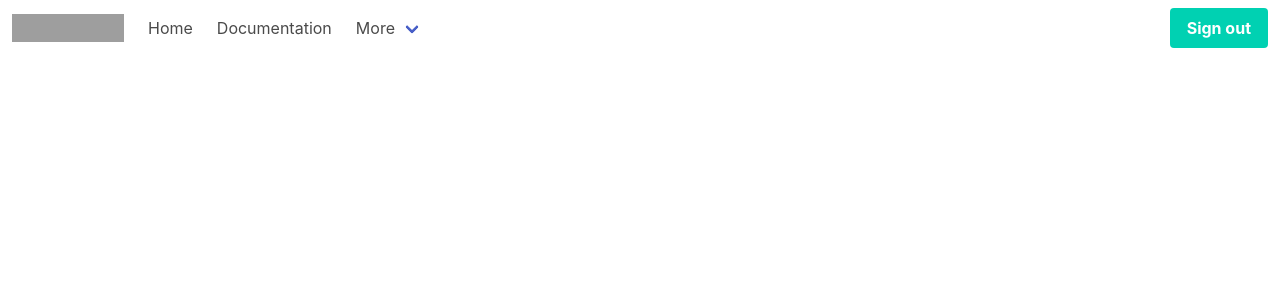
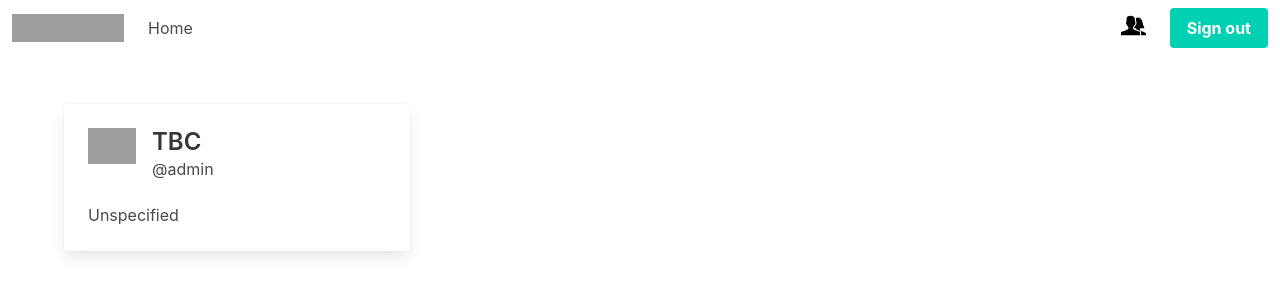
Before and after one commit to Dee-McG/LGBTQ-Networking-Platform, a Django app: page / in a window 1280 px wide. Shown: the top 300 px of the page. Run offline with Django 4.2, Linux system fonts and the light colour scheme; a user stored in the database is signed in; data comes from the database, SQL or seed files in the repository; parts of the project's set-up code (start-up, migrations or seed data) failed here and were passed over; some libraries are stand-ins or nearby versions; grey boxes are pictures that could not be loaded.

Commit message:
Add basic card to home and nav link to profile

```diff
--- a/home/templates/home/index.html
+++ b/home/templates/home/index.html
@@ -1,10 +1,41 @@
 {% extends "base.html" %}
 {% load static %}
-{% block page_header %}
 
+{% block extra_title %}Home{% endblock %}
+
+{% block content %}
+
+<div class="container">
+    <div class="home-pro">
+    <div class="card">
+        <div class="card-content">
+          <div class="media">
+            <div class="media-left">
+              <figure class="image is-48x48">
+                {% if profile.image %}
+                <img src="{{profile.image.url}}" alt="{{request.user.username}}'s profile image">
+                {% else %}
+                <img src="https://bulma.io/images/placeholders/96x96.png" alt="Placeholder image">
+                {% endif %}
+            </figure>
+            </div>
+            <div class="media-content">
+              <p class="title is-4">TBC</p>
+              <p class="subtitle is-6">@{{profile.user.username}}</p>
+            </div>
+          </div>
+
+          <div class="content">
+            {% if profile.job_title %}
+            {{profile.job_title}}
+            {% endif %}
+          </div>
+        </div>
+      </div>
+    </div>
+    <div class="home-posts">
+
+    </div>
+</div>
 
 {% endblock %}
- {% block content %}
-
-
-{% endblock %}
--- a/home/views.py
+++ b/home/views.py
@@ -1,6 +1,15 @@
 from django.views.generic import TemplateView
+from django.contrib.auth.mixins import LoginRequiredMixin
+
+from profiles.models import Profile
 
 
-class IndexView(TemplateView):
+class IndexView(LoginRequiredMixin, TemplateView):
     """Home Page View"""
     template_name = 'home/index.html'
+
+    def get_context_data(self, **kwargs):
+        context = {
+            "profile": Profile.objects.get(user=self.request.user)
+        }
+        return context
--- a/profiles/forms.py
+++ b/profiles/forms.py
@@ -6,11 +6,12 @@ class ProfileForm(forms.ModelForm):
     """form to create a profile"""
     class Meta:
         model = Profile
-        fields = ['job_title', 'location', 'about', 'skills']
+        fields = ['job_title', 'location', 'about', 'skills', 'image']
 
         labels = {
             "job_title": "Job title",
             "location": "Location",
             "about": "About",
-            "skills": "Skills"
+            "skills": "Skills",
+            "Profile Picture": "image"
         }
--- a/profiles/models.py
+++ b/profiles/models.py
@@ -21,6 +21,7 @@ class Profile(models.Model):
         null=True,
         default='Unspecified'
         )
+    image = ResizedImageField(size=[300, 300], quality=75, upload_to="profiles/", force_format='WEBP', blank=True)
     location = models.CharField(
         max_length=100,
         null=True,
--- a/static/css/base.css
+++ b/static/css/base.css
@@ -0,0 +1,25 @@
+.home-pro {
+    width: 100%;
+    margin-top: 3rem;
+}
+
+.home-posts {
+    width: 100%;
+}
+
+/* Navigation */
+
+.nav-pic {
+    height: 25px;
+    width: 25px;
+}
+
+@media screen and (min-width: 800px) {
+    .home-pro {
+        width: 30%;
+    }
+
+    .home-posts {
+        width: 70%;
+    }
+}
--- /dev/null
+++ b/static/js/script.js
@@ -0,0 +1,21 @@
+document.addEventListener('DOMContentLoaded', () => {
+
+    // Get all "navbar-burger" elements
+    const $navbarBurgers = Array.prototype.slice.call(document.querySelectorAll('.navbar-burger'), 0);
+
+    // Add a click event on each of them
+    $navbarBurgers.forEach( el => {
+      el.addEventListener('click', () => {
+
+        // Get the target from the "data-target" attribute
+        const target = el.dataset.target;
+        const $target = document.getElementById(target);
+
+        // Toggle the "is-active" class on both the "navbar-burger" and the "navbar-menu"
+        el.classList.toggle('is-active');
+        $target.classList.toggle('is-active');
+
+      });
+    });
+
+  });
--- a/templates/base.html
+++ b/templates/base.html
@@ -34,7 +34,7 @@
   {% block extra_js %}
   {% endblock %}
 
-  <title>LGBTQ {% block extra_title %}{% endblock %}</title>
+  <title>LGBTQ - {% block extra_title %}{% endblock %}</title>
 </head>
 
 <body>
@@ -46,6 +46,7 @@
   {% endblock %}
   </main>
 
+  <script src="{% static 'js/script.js' %}"></script>
 </body>
 
 </html>
--- a/templates/includes/header.html
+++ b/templates/includes/header.html
@@ -4,7 +4,7 @@
     <nav class="navbar" role="navigation" aria-label="main navigation">
       {% with request.resolver_match.url_name as url_name %}
         <div class="navbar-brand">
-          <a class="navbar-item" href="https://bulma.io">
+          <a class="navbar-item" href="{% url 'home' %}">
             <img src="https://bulma.io/images/bulma-logo.png" width="112" height="28">
           </a>
 
@@ -17,38 +17,23 @@
 
         <div id="navbarBasicExample" class="navbar-menu">
           <div class="navbar-start">
-            <a class="navbar-item">
+            <a class="navbar-item" href="{% url 'home' %}">
               Home
             </a>
-
-            <a class="navbar-item">
-              Documentation
-            </a>
-
-            <div class="navbar-item has-dropdown is-hoverable">
-              <a class="navbar-link">
-                More
-              </a>
-
-              <div class="navbar-dropdown">
-                <a class="navbar-item">
-                  About
-                </a>
-                <a class="navbar-item">
-                  Jobs
-                </a>
-                <a class="navbar-item">
-                  Contact
-                </a>
-                <hr class="navbar-divider">
-                <a class="navbar-item">
-                  Report an issue
-                </a>
-              </div>
-            </div>
           </div>
 
           <div class="navbar-end">
+            <div class="navbar-item">
+              {% if request.user.is_authenticated %}
+              <a href="{% url 'profile' request.user.id %}">
+                <img src="{% static '/icons/person.svg' %}" alt="Default image picture" class="nav-pic">
+              </a>
+              {% else %}
+              <a href="{% url 'profile' request.user.id %}">
+                <img src="{{profile.img.url}}" alt="{{request.user.username}}'s profile image" class="nav-pic">
+              </a>
+              {% endif %}
+            </div>
             <div class="navbar-item">
               <div class="buttons">
                 {% if request.user.is_authenticated %}
```
Also changed, not shown: lgbqt/settings.py (+17 -0 lines), profiles/templates/profile.html (+8 -0 lines), profiles/migrations/0006_profile_image.py (added), static/icons/person.svg (added).
